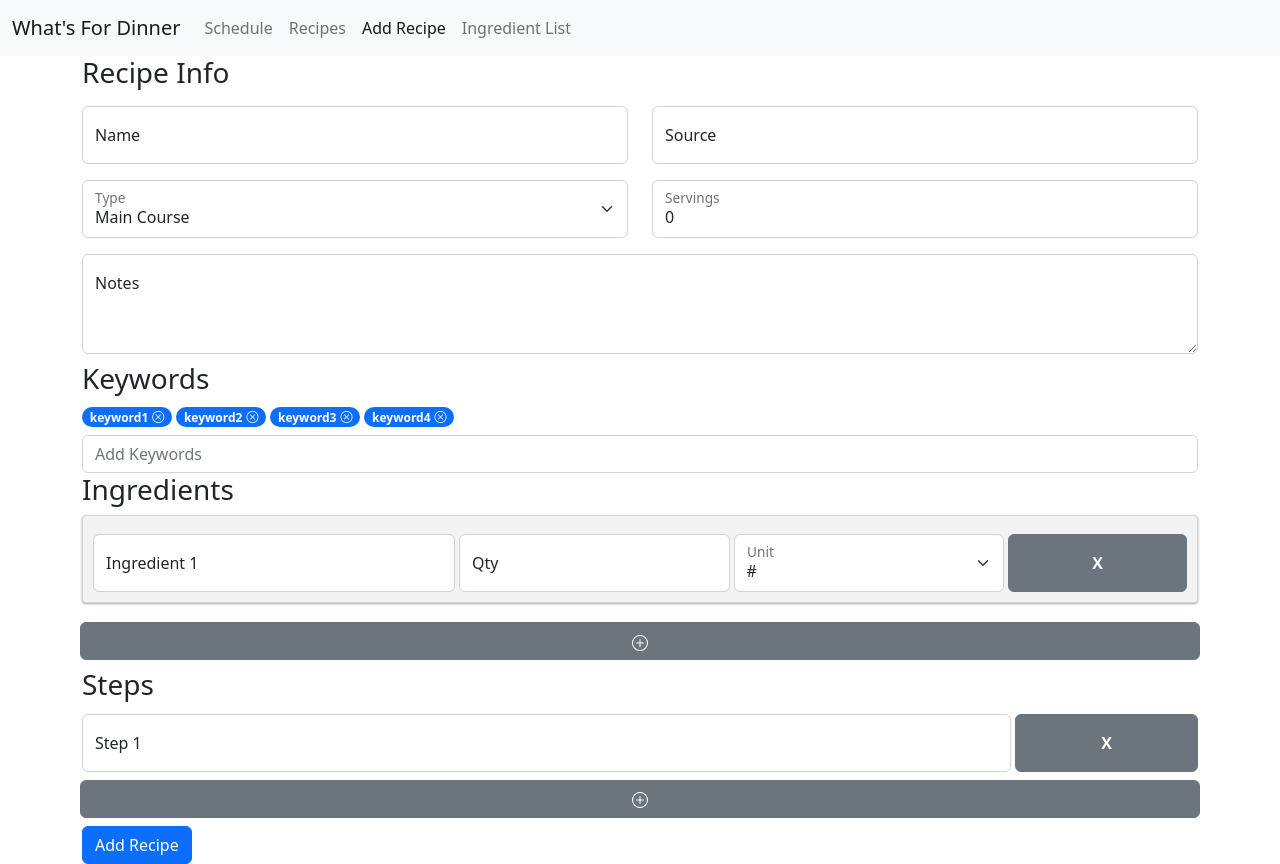
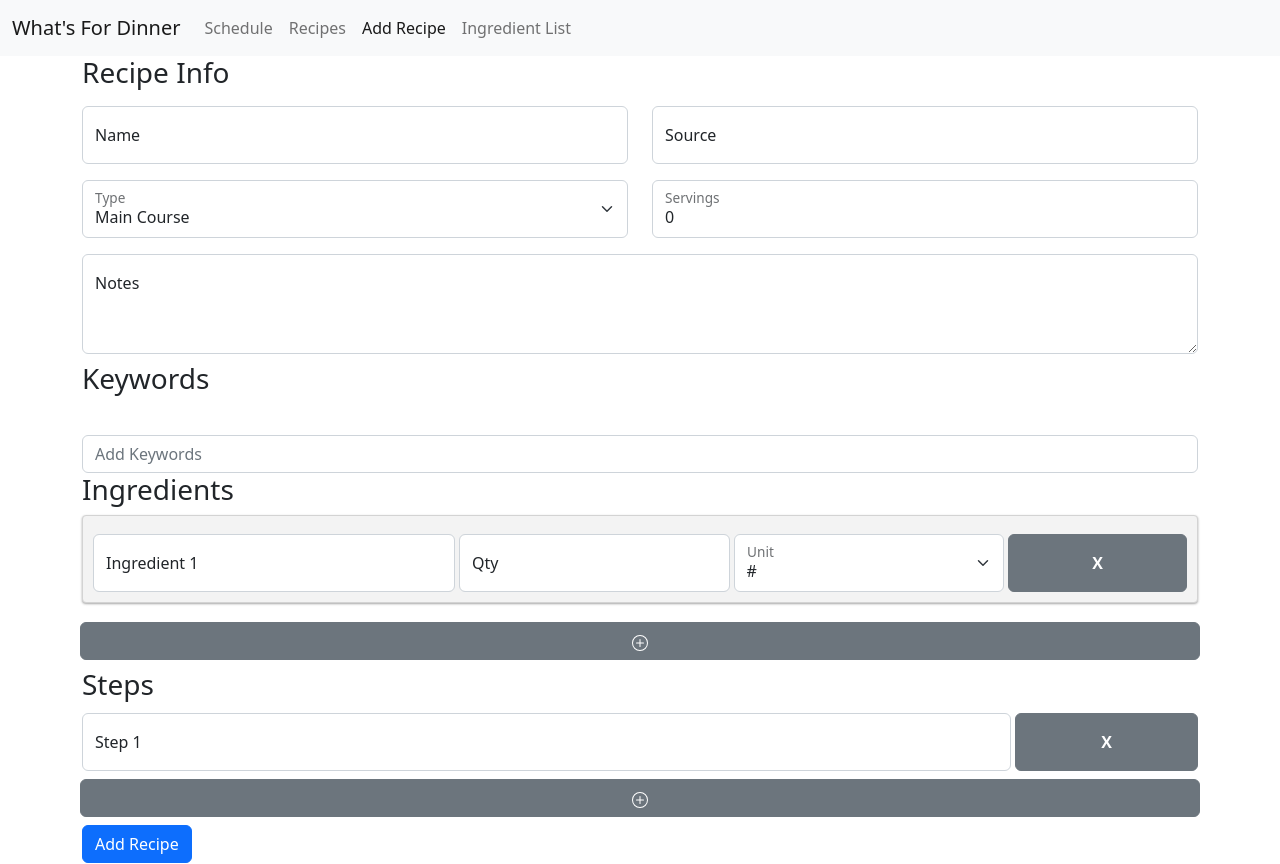
Before and after one commit to will-y/wfd-2, a React (Create React App) app: page /add in a window 1280 px wide. Built offline with nearby package versions, Linux system fonts and the light colour scheme.

Commit message:
Keywords can now be added to recipes

```diff
--- a/src/pages/recipe/AddRecipe.js
+++ b/src/pages/recipe/AddRecipe.js
@@ -21,9 +21,9 @@ class AddRecipeClass extends React.Component {
                 ingredients: this.props.recipe.ingredients ? this.props.recipe.ingredients : [],
                 steps: this.props.recipe.steps ? this.props.recipe.steps : [],
                 notes: this.props.recipe.notes ? this.props.recipe.notes : "",
+                keywords: this.props.recipe.keywords,
                 validated: false
             }
-
         } else {
             this.state = {
                 name: "",
@@ -33,11 +33,10 @@ class AddRecipeClass extends React.Component {
                 ingredients: [{name: "", quantity: "", unit: "#"}],
                 steps: [""],
                 notes: "",
+                keywords: [],
                 validated: false
             }
         }
-
-
     }
 
     handleInputChange = (event) => {
@@ -95,8 +94,11 @@ class AddRecipeClass extends React.Component {
                 source: this.state.source,
                 ingredients: this.state.ingredients,
                 steps: this.state.steps,
-                notes: this.state.notes
+                notes: this.state.notes,
+                keywords: this.state.keywords
             }
+
+            console.log(obj)
 
             if (!this.props.edit) {
                 const recipesRef = ref(database, process.env.REACT_APP_DATABASE + "/recipes");
@@ -176,7 +178,10 @@ class AddRecipeClass extends React.Component {
                     </Row>
 
                     <h3>Keywords</h3>
-                    <KeywordInput></KeywordInput>
+                    <KeywordInput
+                        updateKeywords={(keywords) => this.setState({keywords: keywords})}
+                        initialKeywords={this.state.keywords}>
+                    </KeywordInput>
 
                     <h3>Ingredients</h3>
                     {
--- a/src/pages/recipe/keyword/KeywordInput.js
+++ b/src/pages/recipe/keyword/KeywordInput.js
@@ -5,7 +5,7 @@ import "./Keyword.css";
 
 export default function KeywordInput(props) {
     const [keyword, setKeyword] = useState('');
-    const [keywords, setKeywords] = useState(["keyword1", "keyword2", "keyword3", "keyword4"]);
+    const [keywords, setKeywords] = useState(props.initialKeywords ? [...props.initialKeywords] : []);
 
     const handleKeyDown = (event) => {
         if (event.key === "Enter") {
@@ -19,9 +19,7 @@ export default function KeywordInput(props) {
                 newKeywords.push(keyword);
                 setKeywords(newKeywords);
                 setKeyword('');
-                if (props.updateKeywords) {
-                    props.updateKeywords(keywords);
-                }
+                props.updateKeywords(newKeywords);
             }
         }
     }
@@ -33,6 +31,7 @@ export default function KeywordInput(props) {
 
             if (index >= 0) {
                 copy.splice(index, 1);
+                props.updateKeywords(copy);
             }
 
             return copy;
```
